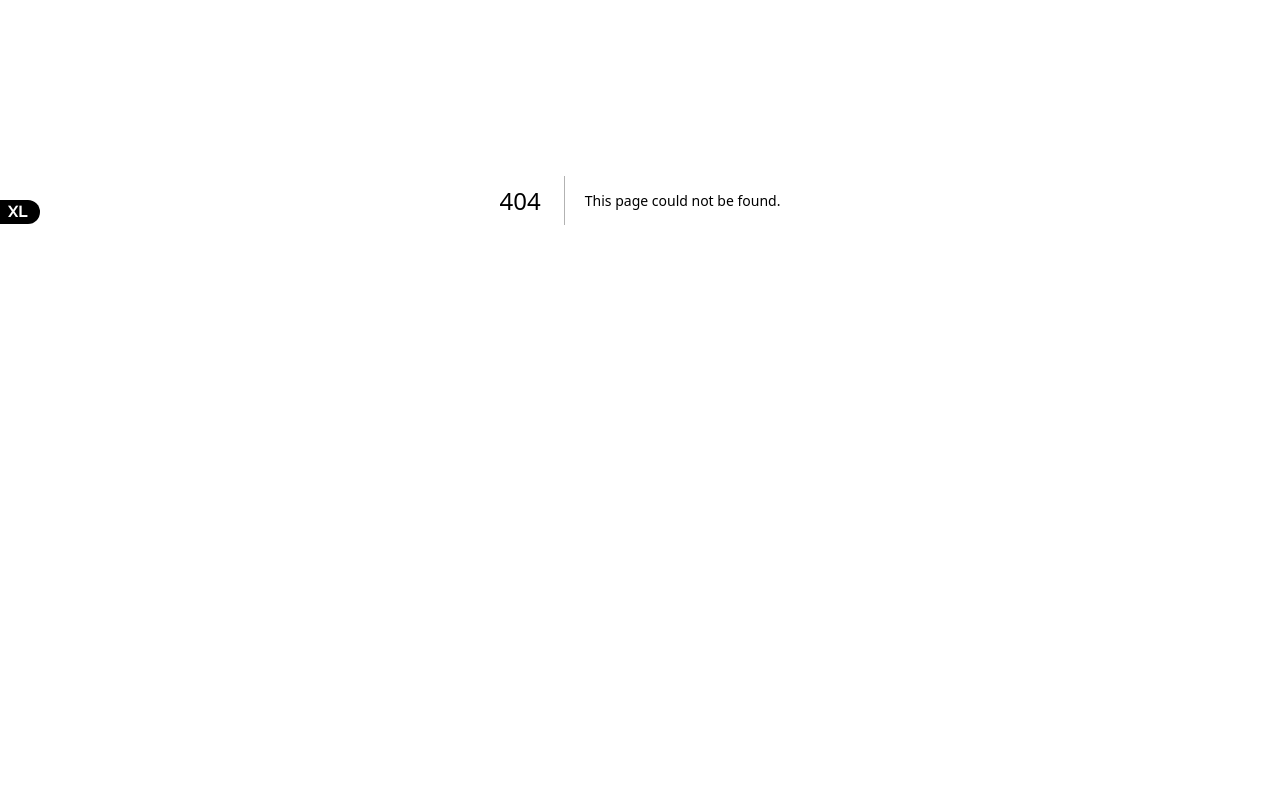
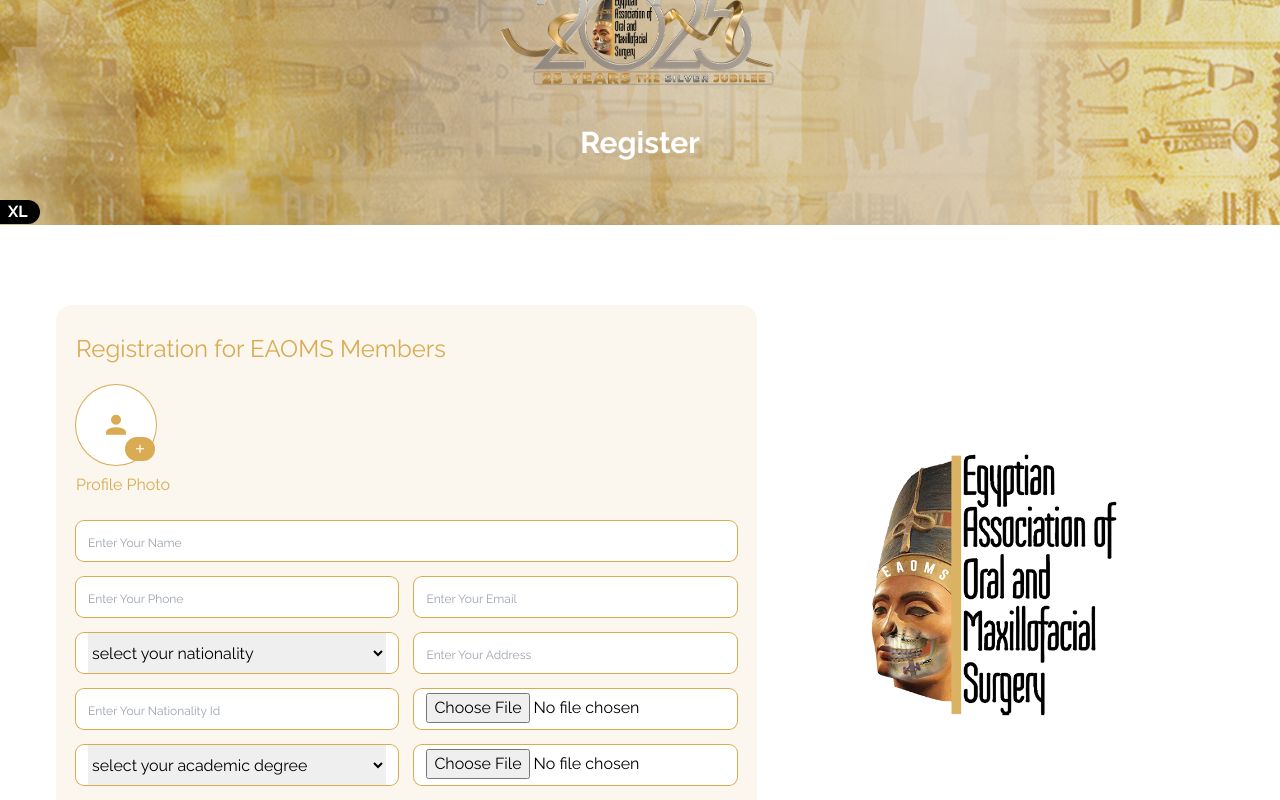
Before and after one commit to Nehal-Homoda/dentist-event, a Next.js app: page /registerForm in a window 1280 px wide. Before the commit this address had no page. Shown: the part 200-1000 px from the top of the page. Before the commit the page ends 800 px from the top, so only its background shows below. Built offline with nearby package versions, Linux system fonts and the light colour scheme.

Commit message:
work on register form

```diff
--- a/src/app/(default)/register/page.tsx
+++ /dev/null
@@ -1,39 +0,0 @@
-import BaseBtn from '@/components/Base/BaseBtn'
-import FormCard from '@/components/Base/FormCard'
-import SharedCountDown from '@/components/shared/SharedCountDown'
-import SharedHeader from '@/components/shared/SharedHeader'
-import SharedUploadPhoto from '@/components/shared/SharedUploadPhoto'
-import { brand, icons } from '@/core/AssetsManager'
-import Link from 'next/link'
-import React from 'react'
-
-export default function page() {
-    return (
-        <div>
-
-            <SharedHeader pageName="Register" />
-            <div className="grid md:grid-cols-10 container py-20 ">
-                <FormCard colNum="md:col-span-6 md:order-1 order-2" title='Registration for EAOMS Members' actionName='Send Now'>
-                    <div className="grid md:grid-cols-2 gap-4 mb-4">
-                        <SharedUploadPhoto></SharedUploadPhoto>
-
-                    </div>
-
-
-
-                </FormCard>
-                <div className="md:col-span-4 md:order-2 order-1 mx-auto my-auto ">
-                    <div className="lg:w-72 lg:h-72 w-52 h-52">
-                        <img className="w-full h-full object-contain" src={brand.logo_text.src} alt="" />
-                    </div>
-                </div>
-
-
-            </div>
-            <SharedCountDown />
-
-
-
-        </div>
-    )
-}
--- /dev/null
+++ b/src/app/(default)/registerForm/page.tsx
@@ -0,0 +1,93 @@
+import BaseBtn from "@/components/Base/BaseBtn";
+import FormCard from "@/components/Base/FormCard";
+import SharedCountDown from "@/components/shared/SharedCountDown";
+import SharedHeader from "@/components/shared/SharedHeader";
+import SharedUploadPhoto from "@/components/shared/SharedUploadPhoto";
+import { brand, icons } from "@/core/AssetsManager";
+
+import React from "react";
+
+export default function page() {
+    return (
+        <div>
+            <SharedHeader pageName="Register" />
+            <div className="grid md:grid-cols-10 container py-20 ">
+                <FormCard
+                    colNum="md:col-span-6 md:order-1 order-2"
+                    title="Registration for EAOMS Members"
+                    actionName="Send Now"
+                >
+                    <SharedUploadPhoto></SharedUploadPhoto>
+                    <p className="text-primary mt-2 mb-6">Profile Photo</p>
+                    <div className="grid md:grid-cols-2 gap-4 mb-4">
+                        <input
+                            type="text"
+                            className="outline-input col-span-2"
+                            placeholder="Enter Your Name"
+                        />
+                        <input
+                            className="outline-input"
+                            type="number"
+                            placeholder="Enter Your Phone"
+                        />
+                        <input
+                            className="outline-input"
+                            type="email"
+                            placeholder="Enter Your Email"
+                        />
+                        <div className="outline-input">
+                            <select
+                                className="border-none outline-none w-full h-full"
+                                name=""
+                                id=""
+                            >
+                                <option value="" className="">
+                                    select your nationality
+                                </option>
+                                <option value="">Egyptian</option>
+                                <option value="">Not Egyptian</option>
+                            </select>
+                        </div>
+                        <input
+                            type="text"
+                            className="outline-input"
+                            placeholder="Enter Your Address"
+                        />
+                        <input
+                            className="outline-input"
+                            type="number"
+                            placeholder="Enter Your Nationality Id"
+                        />
+                        <input className="outline-input py-1" type="file" />
+
+                        <div className="outline-input">
+                            <select
+                                className="border-none outline-none w-full h-full"
+                                name=""
+                                id=""
+                            >
+                                <option value="" className="">
+                                    select your academic degree
+                                </option>
+                                <option value="">Professor</option>
+                                <option value="">Associate Professor</option>
+                                <option value="">Resident Doctor</option>
+                            </select>
+                        </div>
+                        <input className="outline-input py-1" type="file" />
+                    </div>
+                </FormCard>
+                <div className="md:col-span-4 md:order-2 order-1 mx-auto my-auto ">
+                    <div className="lg:w-72 lg:h-72 w-52 h-52">
+                        <img
+                            className="w-full h-full object-contain"
+                            src={brand.logo_text.src}
+                            alt=""
+                        />
+                    </div>
+                </div>
+            </div>
+            <SharedCountDown />
+        </div>
+    );
+}
--- a/src/assets/styles/globals.css
+++ b/src/assets/styles/globals.css
@@ -94,7 +94,7 @@
 
 @layer components {
     .outline-input {
-        @apply h-10 px-3 rounded-lg border border-primary bg-background;
+        @apply w-full h-10 px-3 rounded-lg  ring-1 ring-primary placeholder:text-xs bg-white border-none outline-none;
     }
     .countDown-item {
         @apply lg:w-16 lg:aspect-[2/3] md:w-14 md:aspect-[2/3] w-9 aspect-[2/3.5] bg-gradient-to-b from-primary-light-400 to-primary text-background lg:text-3xl text-xl font-bold rounded-lg relative;
@@ -103,7 +103,7 @@
         @apply lg:text-4xl text-3xl mb-12 font-medium;
     }
     .base-input {
-        @apply w-full bg-white rounded-lg border-none outline-none px-3 h-9 ring-1 ring-primary placeholder:text-xs
+        @apply w-full bg-white rounded-lg border-none outline-none px-3 h-9 ring-1 ring-primary placeholder:text-xs;
     }
 }
 @keyframes swip {
--- a/src/core/RoutesManager.ts
+++ b/src/core/RoutesManager.ts
@@ -6,6 +6,7 @@
 const accomedation = "/acomedation";
 const sponsors = "/sponsors";
 const profile = "/profile";
+const register="/register"
 
 export default {
     home,
@@ -16,4 +17,5 @@
     accomedation,
     sponsors,
     profile,
+    register
 };
```
